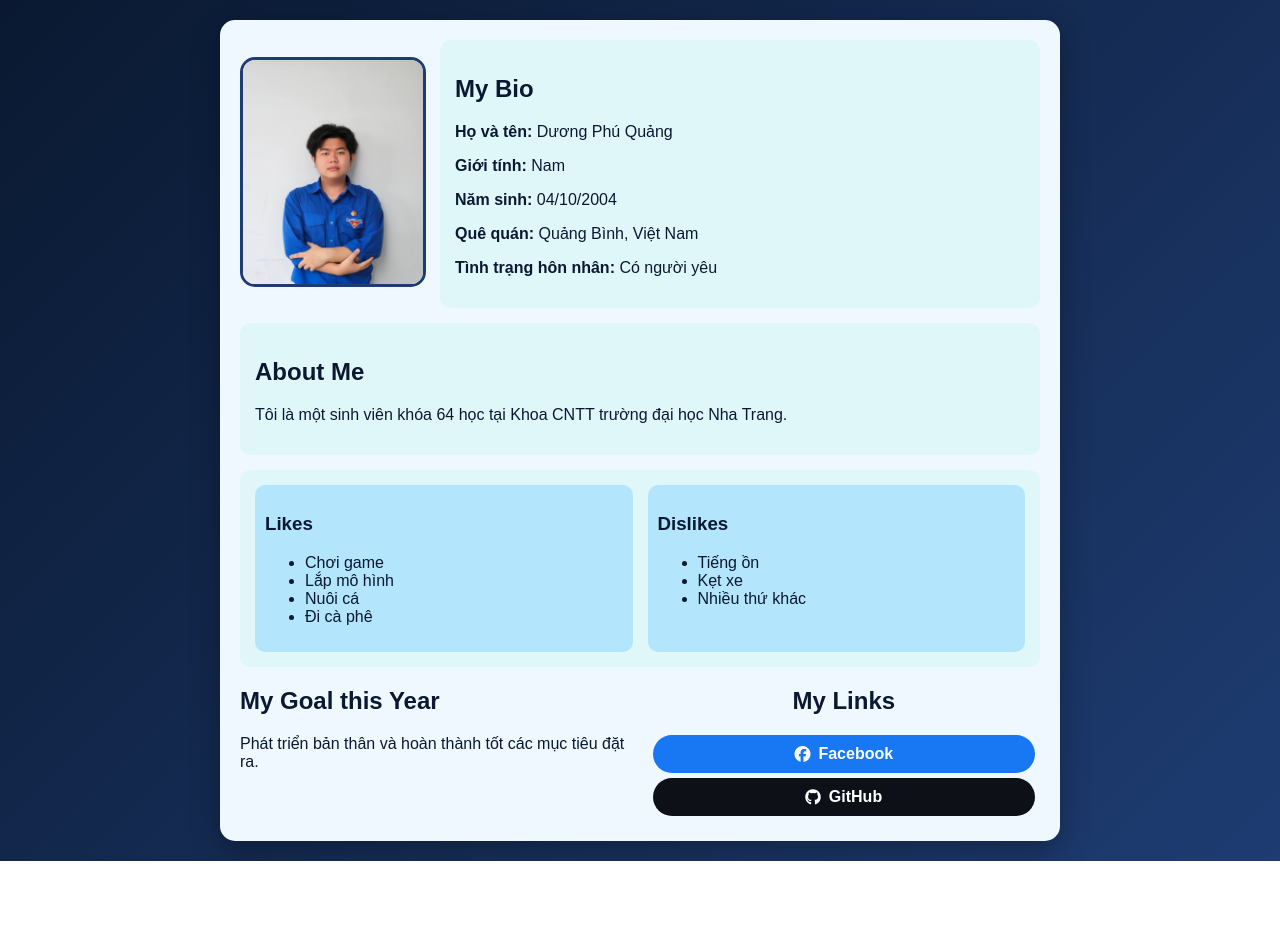
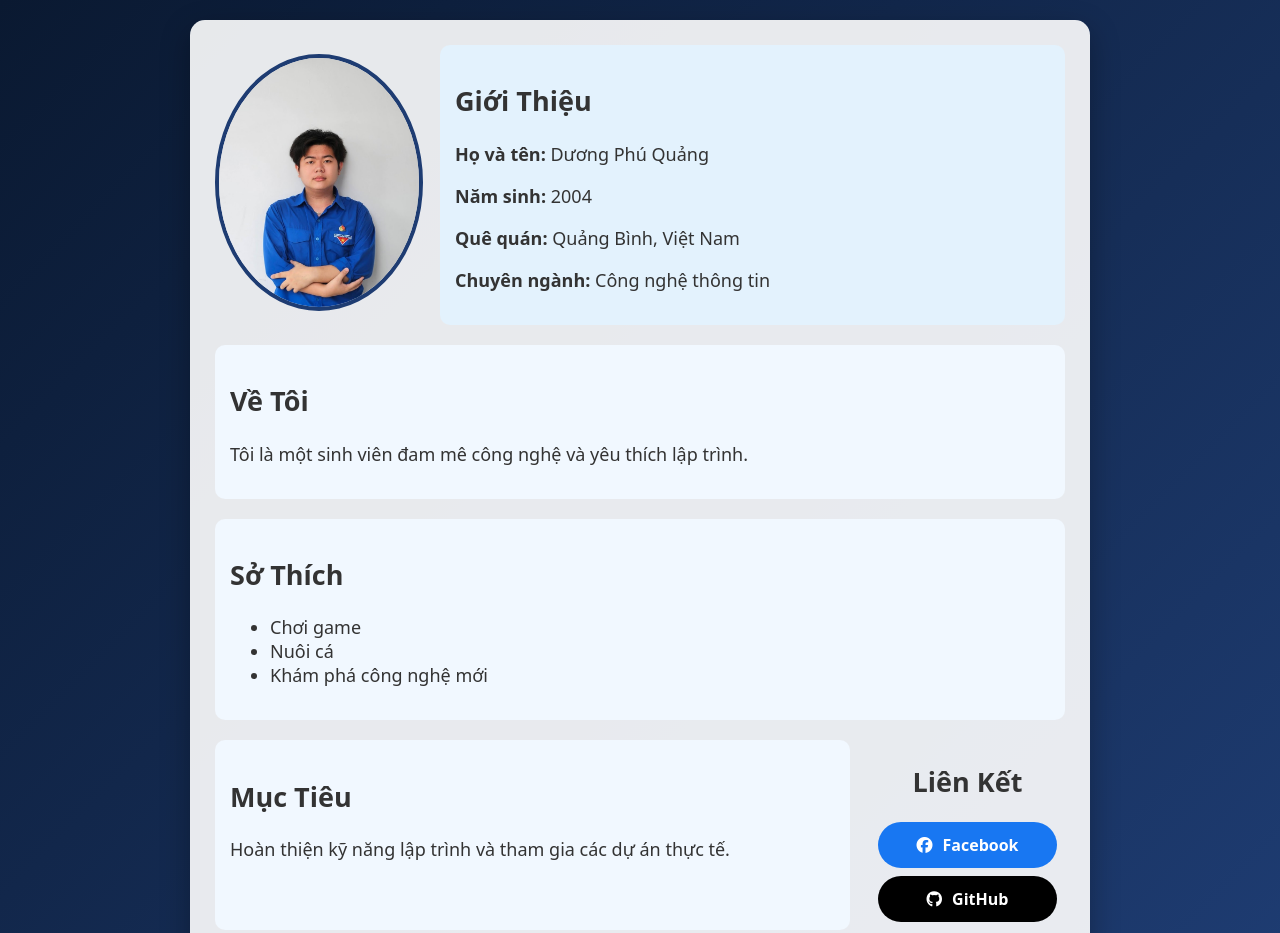
Before and after one commit to PWangR/code-HTML, a plain HTML site: page index.html in a window 1280 px wide. Shown: the top 933 px of the page. Before the commit the page ends 861 px from the top, so only its background shows below. Drawn offline with Linux system fonts and the light colour scheme.

Commit message:
Cập nhật giao diện

```diff
--- a/index.html
+++ b/index.html
@@ -3,11 +3,11 @@
 <head>
     <meta charset="UTF-8">
     <meta name="viewport" content="width=device-width, initial-scale=1.0">
-    <title>MY INFORMATION</title>
+    <title>Thông Tin Cá Nhân</title>
     <script src="https://kit.fontawesome.com/a076d05399.js" crossorigin="anonymous"></script>
     <style>
         body {
-            font-family: Arial, sans-serif;
+            font-family: 'Noto Sans', sans-serif;
             background: linear-gradient(135deg, #0a1931, #1e3c72);
             color: white;
             display: flex;
@@ -19,16 +19,17 @@
         }
 
         .container {
-            width: 800px;
-            background: #f0f8ff;
-            padding: 20px;
+            width: 850px;
+            background: rgba(255, 255, 255, 0.9);
+            padding: 25px;
             border-radius: 15px;
             box-shadow: 0 10px 30px rgba(0, 0, 0, 0.3);
             display: flex;
             flex-direction: column;
             align-items: center;
             animation: fadeIn 1s ease-in-out;
-            color: #0a1931;
+            color: #333;
+            font-size: 18px;
         }
 
         @keyframes fadeIn {
@@ -39,19 +40,19 @@
         .top-section {
             display: flex;
             align-items: center;
-            gap: 20px;
+            gap: 25px;
             width: 100%;
         }
 
         .avatar-box {
             flex: 1;
-            max-width: 180px;
+            max-width: 200px;
         }
 
         .avatar {
             width: 100%;
-            border-radius: 15px;
-            border: 3px solid #1e3c72;
+            border-radius: 50%;
+            border: 4px solid #1e3c72;
             transition: transform 0.3s ease-in-out;
         }
 
@@ -61,59 +62,32 @@
 
         .bio {
             flex: 2;
-            background: #e0f7fa;
+            background: #e3f2fd;
             padding: 15px;
             border-radius: 10px;
-            animation: slideUp 0.8s ease-in-out forwards;
         }
 
         .content {
             width: 100%;
             display: flex;
             flex-wrap: wrap;
-            gap: 15px;
+            gap: 20px;
             justify-content: space-between;
-            margin-top: 15px;
+            margin-top: 20px;
         }
 
         .section {
-            background: #e0f7fa;
+            background: #f1f8ff;
             padding: 15px;
             border-radius: 10px;
-            flex: 1 1 calc(50% - 10px);
-            animation: slideUp 0.8s ease-in-out forwards;
-        }
-
-        @keyframes slideUp {
-            from { opacity: 0; transform: translateY(20px); }
-            to { opacity: 1; transform: translateY(0); }
-        }
-
-        .lists {
-            display: flex;
-            gap: 15px;
-        }
-
-        .list-box {
-            flex: 1;
-            background: #b3e5fc;
-            padding: 10px;
-            border-radius: 10px;
-            transition: transform 0.3s ease-in-out;
-        }
-
-        .list-box:hover {
-            transform: scale(1.05);
+            flex: 1 1 calc(50% - 15px);
         }
 
         .goals-links {
             display: flex;
-            gap: 15px;
+            gap: 20px;
             width: 100%;
-        }
-
-        .goals {
-            flex: 1;
+            margin-top: 20px;
         }
 
         .links {
@@ -123,8 +97,8 @@
 
         .link-btn {
             display: inline-block;
-            margin: 5px;
-            padding: 10px 20px;
+            margin: 8px;
+            padding: 12px 24px;
             font-size: 16px;
             font-weight: bold;
             color: white;
@@ -134,46 +108,38 @@
             display: flex;
             align-items: center;
             justify-content: center;
-            gap: 8px;
+            gap: 10px;
         }
 
         .facebook {
             background: #1877f2;
         }
-
         .facebook:hover {
             background: #125ab6;
             transform: translateY(-3px);
         }
 
         .github {
-            background: #0d1117;
+            background: #000;
         }
-
         .github:hover {
-            background: #222;
+            background: #444;
             transform: translateY(-3px);
         }
 
         @media (max-width: 768px) {
-    .links {
+            .top-section, .goals-links {
+                flex-direction: column;
+                align-items: center;
                 text-align: center;
-        display: flex;
-        flex-direction: column;
-        gap: 10px;
-        align-items: center;
             }
 
             .link-btn {
                 width: 80%;
-        max-width: 300px;
+                max-width: 250px;
                 justify-content: center;
-        padding: 12px;
-        font-size: 18px;
             }
-
         }
-
     </style>
 </head>
 <body>
@@ -183,49 +149,36 @@
                 <img src="./img/about_me.jpg" alt="Ảnh đại diện" class="avatar">
             </div>
             <div class="bio">
-                <h2>My Bio</h2>
+                <h2>Giới Thiệu</h2>
                 <p><strong>Họ và tên:</strong> Dương Phú Quảng</p>
-                <p><strong>Giới tính:</strong> Nam</p>
-                <p><strong>Năm sinh:</strong> 04/10/2004</p>
+                <p><strong>Năm sinh:</strong> 2004</p>
                 <p><strong>Quê quán:</strong> Quảng Bình, Việt Nam</p>
-                <p><strong>Tình trạng hôn nhân:</strong> Có người yêu</p>
+                <p><strong>Chuyên ngành:</strong> Công nghệ thông tin</p>
             </div>
         </div>
 
         <div class="content">
-            <div class="section about">
-                <h2>About Me</h2>
-                <p>Tôi là một sinh viên khóa 64 học tại Khoa CNTT trường đại học Nha Trang.</p>
+            <div class="section">
+                <h2>Về Tôi</h2>
+                <p>Tôi là một sinh viên đam mê công nghệ và yêu thích lập trình.</p>
             </div>
-
-            <div class="section lists">
-                <div class="list-box">
-                    <h3>Likes</h3>
+            <div class="section">
+                <h2>Sở Thích</h2>
                 <ul>
                     <li>Chơi game</li>
-                        <li>Lắp mô hình</li>
                     <li>Nuôi cá</li>
-                        <li>Đi cà phê</li>
+                    <li>Khám phá công nghệ mới</li>
                 </ul>
-                </div>
-                <div class="list-box">
-                    <h3>Dislikes</h3>
-                    <ul>
-                        <li>Tiếng ồn</li>
-                        <li>Kẹt xe</li>
-                        <li>Nhiều thứ khác</li>
-                    </ul>
-                </div>
             </div>
         </div>
 
         <div class="goals-links">
-            <div class="goals">
-                <h2>My Goal this Year</h2>
-                <p>Phát triển bản thân và hoàn thành tốt các mục tiêu đặt ra.</p>
+            <div class="section">
+                <h2>Mục Tiêu</h2>
+                <p>Hoàn thiện kỹ năng lập trình và tham gia các dự án thực tế.</p>
             </div>
             <div class="links">
-                <h2>My Links</h2>
+                <h2>Liên Kết</h2>
                 <a href="https://www.facebook.com/Quangr2004" class="link-btn facebook"><i class="fab fa-facebook"></i> Facebook</a>
                 <a href="https://github.com/PWangR" class="link-btn github"><i class="fab fa-github"></i> GitHub</a>
             </div>
```
Lines whose indentation alone changed are shown as unchanged.
